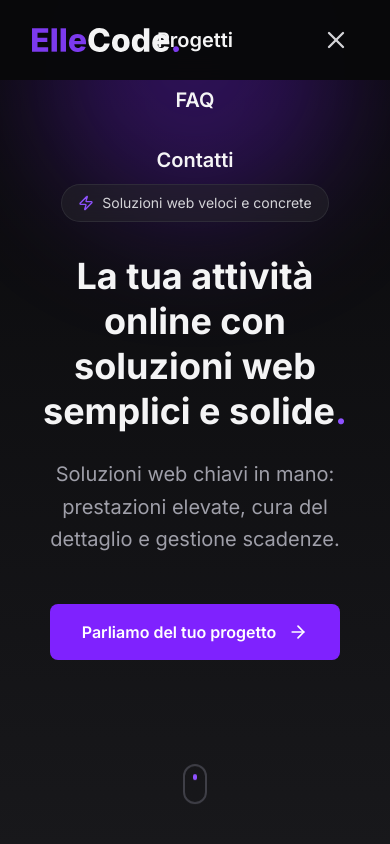
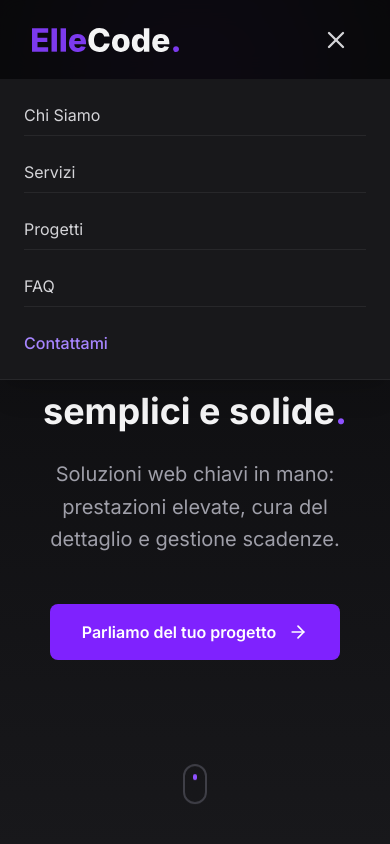
Before and after one commit to LucasPlatforms/ElleCode, a Next.js app: page / in a window 390 px wide. Both pictures are taken after a click on the button "Toggle menu". Shown: the top 844 px of the page. Built offline with nearby package versions, Linux system fonts and the light colour scheme.

Commit message:
menu mobile

```diff
--- a/src/components/Navbar.jsx
+++ b/src/components/Navbar.jsx
@@ -1,34 +1,15 @@
 "use client";
 
-import { useState, useEffect, useRef, useCallback } from "react";
+import { useState, useEffect, useRef } from "react";
 import Link from "next/link";
 import { Menu, X } from "lucide-react";
 import Image from "next/image";
 
 export default function Navbar() {
-  const [isScrolled, setIsScrolled] = useState(false);
   const [mobileMenuOpen, setMobileMenuOpen] = useState(false);
   const navRef = useRef(null);
 
-  // 1. Ottimizzazione Scroll con RequestAnimationFrame (evita Reflow forzati)
-  useEffect(() => {
-    let ticking = false;
-
-    const handleScroll = () => {
-      if (!ticking) {
-        window.requestAnimationFrame(() => {
-          setIsScrolled(window.scrollY > 20);
-          ticking = false;
-        });
-        ticking = true;
-      }
-    };
-
-    window.addEventListener("scroll", handleScroll, { passive: true });
-    return () => window.removeEventListener("scroll", handleScroll);
-  }, []);
-
-  // 2. Click Outside (ottimizzato)
+  // Click Outside per chiudere il menu mobile
   useEffect(() => {
     const handleClickOutside = (e) => {
       if (
@@ -41,10 +22,6 @@ export default function Navbar() {
     };
     if (mobileMenuOpen) {
       document.addEventListener("mousedown", handleClickOutside);
-      // Blocca lo scroll del corpo quando il menu è aperto (opzionale ma consigliato)
-      document.body.style.overflow = "hidden";
-    } else {
-      document.body.style.overflow = "unset";
     }
     return () => document.removeEventListener("mousedown", handleClickOutside);
   }, [mobileMenuOpen]);
@@ -54,24 +31,19 @@ export default function Navbar() {
   return (
     <nav
       ref={navRef}
-      // 3. Usa height fissa invece di cambiare padding (py-4/py-8) per evitare il Reflow
-      className={`fixed top-0 left-0 w-full z-50 transition-colors duration-300 will-change-transform h-20 ${
-        isScrolled
-          ? "bg-zinc-950/80 backdrop-blur-md  border-zinc-800/50 "
-          : "bg-transparent"
-      }`}
+      className="fixed top-0 left-0 w-full z-50 h-20 bg-zinc-950/90 backdrop-blur-md border-b border-zinc-800/50"
     >
-      <div className="max-w-6xl mx-auto px-8 h-full flex justify-between items-center">
+      {/* HEADER: Aggiunto relative z-20 per tenerlo SEMPRE sopra la tendina del menu */}
+      <div className="max-w-6xl mx-auto px-8 h-full flex justify-between items-center relative z-20">
         <Link
           href="/"
           aria-label="Torna all'inizio della pagina"
-          className="relative z-50"
           onClick={handleLinkClick}
         >
           <Image
             src="/ellecode-logo.svg"
             alt="Logo Ellecode"
-            width={150} // Dimensioni esatte per prevenire Layout Shift
+            width={150}
             height={24}
             priority
             className="h-6 w-auto transition-opacity hover:opacity-80"
@@ -99,7 +71,7 @@ export default function Navbar() {
 
         {/* Mobile Toggle */}
         <button
-          className="md:hidden relative z-50 p-2 text-zinc-300"
+          className="md:hidden p-2 text-zinc-300"
           onClick={() => setMobileMenuOpen(!mobileMenuOpen)}
           aria-label="Toggle menu"
         >
@@ -107,27 +79,52 @@ export default function Navbar() {
         </button>
       </div>
 
-      {/* 4. MENU MOBILE: Animato con Opacity e Y-Translate invece di Height */}
+      {/* MENU MOBILE: Ripristinato al TUO design originale (tendina sotto la navbar)
+        Ma ottimizzato usando translateY e opacity invece di max-height
+      */}
       <div
-        className={`md:hidden fixed inset-0 bg-zinc-950/98 backdrop-blur-xl transition-all duration-300 ease-in-out ${
+        className={`md:hidden absolute top-full left-0 w-full bg-zinc-900 border-b border-zinc-800 px-6 py-4 shadow-xl transition-all duration-300 ease-in-out -z-10 ${
           mobileMenuOpen
             ? "opacity-100 pointer-events-auto translate-y-0"
             : "opacity-0 pointer-events-none -translate-y-4"
         }`}
       >
-        <div className="flex flex-col items-center justify-center h-full gap-8 text-xl font-semibold">
-          {["Chi Siamo", "Servizi", "Progetti", "FAQ", "Contatti"].map(
-            (item) => (
-              <Link
-                key={item}
-                href={`#${item.toLowerCase().replace(" ", "-")}`}
-                onClick={handleLinkClick}
-                className="text-zinc-100 hover:text-violet-500 transition-colors"
-              >
-                {item}
-              </Link>
-            ),
-          )}
+        <div className="flex flex-col gap-4">
+          <Link
+            href="#chi-siamo"
+            onClick={handleLinkClick}
+            className="text-left text-zinc-300 py-2 border-b border-zinc-800"
+          >
+            Chi Siamo
+          </Link>
+          <Link
+            href="#servizi"
+            onClick={handleLinkClick}
+            className="text-left text-zinc-300 py-2 border-b border-zinc-800"
+          >
+            Servizi
+          </Link>
+          <Link
+            href="#progetti"
+            onClick={handleLinkClick}
+            className="text-left text-zinc-300 py-2 border-b border-zinc-800"
+          >
+            Progetti
+          </Link>
+          <Link
+            href="#faq"
+            onClick={handleLinkClick}
+            className="text-left text-zinc-300 py-2 border-b border-zinc-800"
+          >
+            FAQ
+          </Link>
+          <Link
+            href="#contatti"
+            onClick={handleLinkClick}
+            className="text-left text-violet-400 py-2 font-medium"
+          >
+            Contattami
+          </Link>
         </div>
       </div>
     </nav>
```
